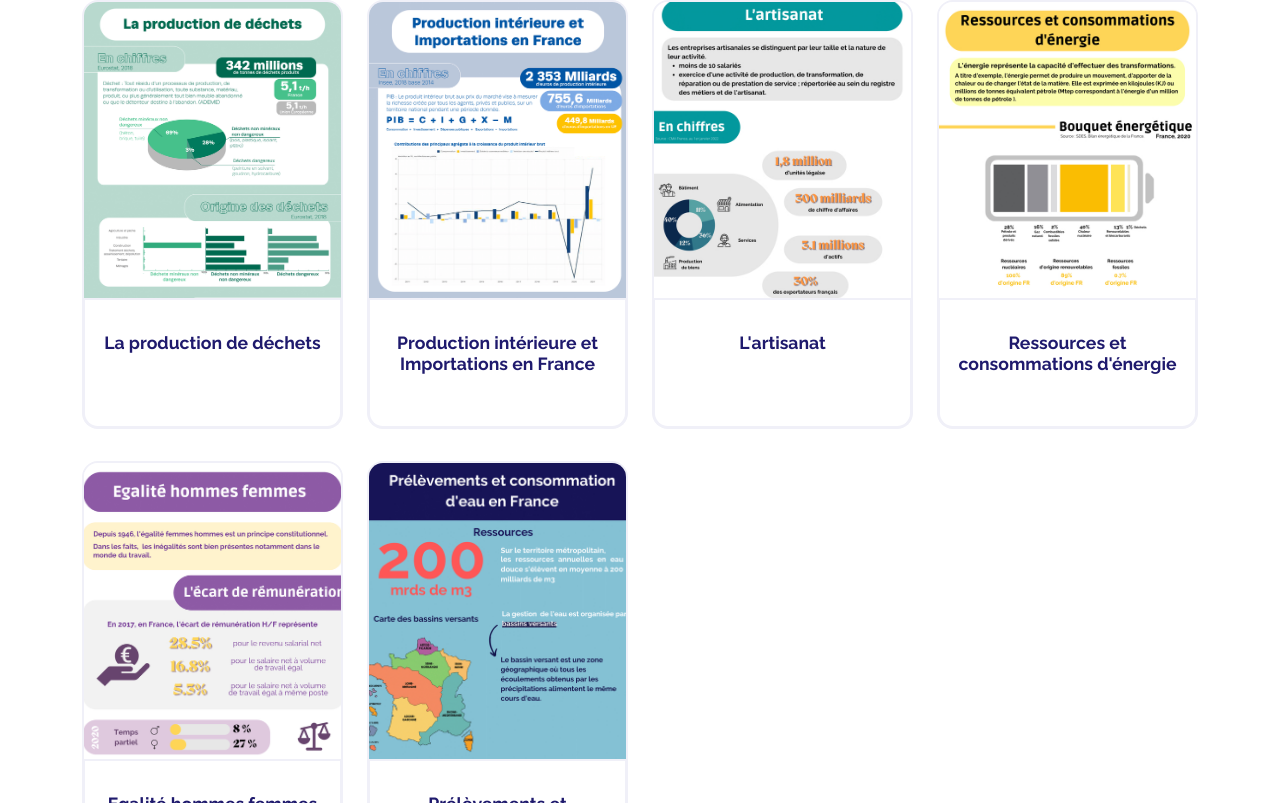
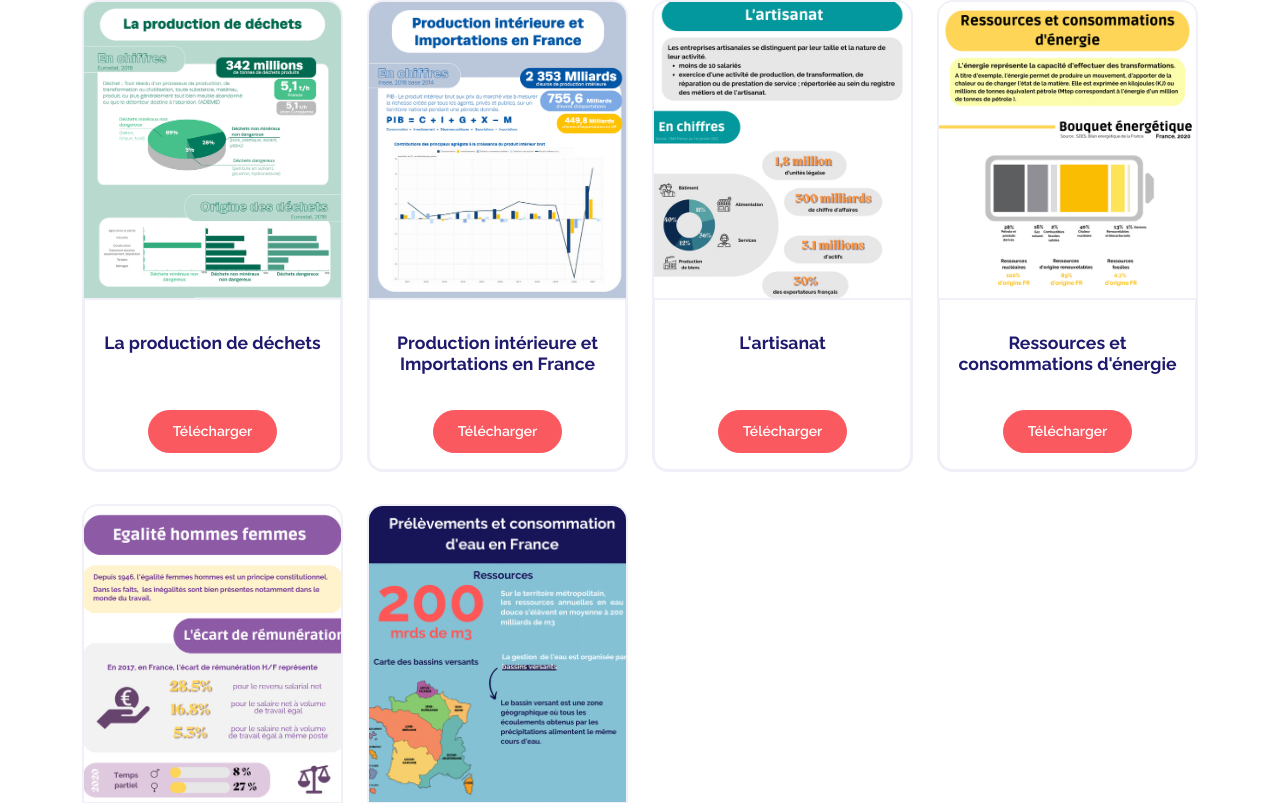
Before and after one commit to La-Societe-Nouvelle/LaSocieteNouvelle-Website, a Next.js app: page /infographies in a window 1280 px wide. Shown: the part 417-1220 px from the top of the page. Built offline with nearby package versions, Linux system fonts and the light colour scheme.

Commit message:
create component for graphic post type

```diff
--- a/src/components/charts/TrendChart.js
+++ b/src/components/charts/TrendChart.js
@@ -47,7 +47,7 @@ function TrendChart({ indic, aggregate, code, branch }) {
   const getHistoricalDataTrend = async () => {
     await axios
       .get(
-        `https://api.lasocietenouvelle.org/serie/MACRO_HISTORICALDATA_TREND_${indic}_FRA_BRANCH?area=FRA&code=${code}&aggregate=${aggregate}`
+        `${process.env.NEXT_PUBLIC_API_URL}/serie/MACRO_HISTORICALDATA_TREND_${indic}_FRA_BRANCH?area=FRA&code=${code}&aggregate=${aggregate}`
       )
       .then((response) => {
         if (response.data.header.code == 200) {
--- /dev/null
+++ b/src/components/posts/GraphicPost.js
@@ -0,0 +1,32 @@
+import React from "react";
+import { Button, Card, Col } from "react-bootstrap";
+
+function GraphicPost({ file, image, title }) {
+  return (
+    <Col lg={3}>
+      <Card className="my-3 post-preview">
+        <div className="img-container">
+          <a href={"/" + file} target="_blank">
+            <Card.Img src={"/" + image} className="border border-2" />
+          </a>
+        </div>
+        <Card.Body>
+          <Card.Title>
+            <h3 className="h4 mt-3 text-center">
+              <a href={"/" + file} target="_blank">
+                {title}
+              </a>
+            </h3>
+          </Card.Title>
+          <div className="text-center">
+            <Button href={"/" + file} variant="secondary" target="_blank" size="sm">
+              Télécharger
+            </Button>
+          </div>
+        </Card.Body>
+      </Card>
+    </Col>
+  );
+}
+
+export default GraphicPost;
--- a/src/pages/infographies.js
+++ b/src/pages/infographies.js
@@ -4,6 +4,7 @@ import { Helmet } from "react-helmet";
 
 import { Container, Row, Col, Image, Button, Card } from "react-bootstrap";
 import PageHeader from "../components/PageHeader";
+import GraphicPost from "../components/posts/GraphicPost";
 
 export default function Infographie() {
   return (
@@ -14,121 +15,37 @@ export default function Infographie() {
       <PageHeader title="Infographies" path="infographies" />
       <Container>
         <Row>
-        <Col lg={3}>
-            <Card className="my-3 post-preview">
-              <div className="img-container">
-                <a href="/LSN_infographie-was.pdf" target="_blank">
-                  {" "}
-                  <Card.Img src="/LSN_infographie-was.jpg" className="border border-2"/>
-                </a>
-              </div>
-              <Card.Body>
-                <Card.Title>
-                  <h3 className="h4 mt-3 text-center">
-                    <a href="/LSN_infographie-was.pdf" target="_blank">
-                      La production de déchets
-                    </a>
-                  </h3>
-                </Card.Title>
-              </Card.Body>
-            </Card>
-          </Col>
-          <Col lg={3}>
-            <Card className="my-3 post-preview">
-              <div className="img-container">
-                <a href="/LSN_infographie-eco.pdf" target="_blank">
-                  {" "}
-                  <Card.Img src="/LSN_infographie-eco.jpg" className="border border-2"/>
-                </a>
-              </div>
-              <Card.Body>
-                <Card.Title>
-                  <h3 className="h4 mt-3 text-center">
-                    <a href="/LSN_infographie-eco.pdf" target="_blank">
-                      Production intérieure et Importations en France
-                    </a>
-                  </h3>
-                </Card.Title>
-              </Card.Body>
-            </Card>
-          </Col>
+          <GraphicPost
+            title="La production de déchets"
+            file="LSN_infographie-was.pdf"
+            image="LSN_infographie-was.jpg"
+          />
+          <GraphicPost
+            title="Production intérieure et Importations en France"
+            file="LSN_infographie-eco.pdf"
+            image="LSN_infographie-eco.jpg"
+          />
+          <GraphicPost
+            title="L'artisanat"
+            file="LSN_infographie-art.pdf"
+            image="LSN_infographie-art.jpg"
+          />
+          <GraphicPost
+            title="Ressources et consommations d'énergie"
+            file="LSN_infographie-nrg.pdf"
+            image="LSN_infographie_nrg.jpg"
+          />
+          <GraphicPost
+            title="Egalité hommes femmes"
+            file="LSN_infographie-geq.pdf"
+            image="LSN_infographie-geq.jpg"
+          />
+          <GraphicPost
+            title=" Prélèvements et consommation d'eau en France"
+            file="LSN_infographie-wat.pdf"
+            image="LSN-infographie-wat.jpg"
+          />
 
-          <Col lg={3}>
-            <Card className="my-3 post-preview">
-              <div className="img-container">
-                <a href="/LSN_infographie-art.pdf" target="_blank">
-                  {" "}
-                  <Card.Img src="/LSN_infographie-art.jpg" className="border border-2" />
-                </a>
-              </div>
-              <Card.Body>
-                <Card.Title>
-                  <h3 className="h4 mt-3 text-center">
-                    <a href="/LSN_infographie-art.pdf" target="_blank">
-                      L'artisanat
-                    </a>
-                  </h3>
-                </Card.Title>
-              </Card.Body>
-            </Card>
-          </Col>
-
-          <Col lg={3}>
-            <Card className="my-3 post-preview">
-              <div className="img-container">
-                <a href="/LSN_infographie-nrg.pdf" target="_blank" >
-                  <Card.Img src="/LSN_infographie_nrg.jpg" className="border border-2" />
-                </a>
-              </div>
-              <Card.Body>
-                <Card.Title>
-                  <h3 className="h4 mt-3 text-center">
-                    <a href="/LSN_infographie-nrg.pdf" target="_blank">
-                    Ressources et consommations d'énergie
-                    </a>
-                  </h3>
-                </Card.Title>
-              </Card.Body>
-            </Card>
-          </Col>
-
-          <Col lg={3}>
-            <Card className="my-3 post-preview">
-              <div className="img-container">
-                <a href="/LSN_infographie-geq.pdf" target="_blank">
-                  {" "}
-                  <Card.Img src="/LSN_infographie-geq.jpg" className="border border-2"/>
-                </a>
-              </div>
-              <Card.Body>
-                <Card.Title>
-                  <h3 className="h4 mt-3 text-center">
-                    <a href="/LSN_infographie-geq.pdf" target="_blank">
-                      Egalité hommes femmes
-                    </a>
-                  </h3>
-                </Card.Title>
-              </Card.Body>
-            </Card>
-          </Col>
-          <Col lg={3}>
-            <Card className="my-3 post-preview">
-              <div className="img-container">
-                <a href="/LSN_infographie-wat.pdf" target="_blank">
-                  <Card.Img src="/LSN-infographie-wat.jpg" className="border border-2"/>
-                </a>
-              </div>
-              <Card.Body>
-                <Card.Title>
-                  <h3 className="h4 mt-3 text-center">
-                    <a href="/LSN_infographie-wat.pdf" target="_blank">
-                      Prélèvements et consommation d'eau en France
-                    </a>
-                  </h3>
-                </Card.Title>
-              </Card.Body>
-            </Card>
-          </Col>
         </Row>
       </Container>
     </>
```
